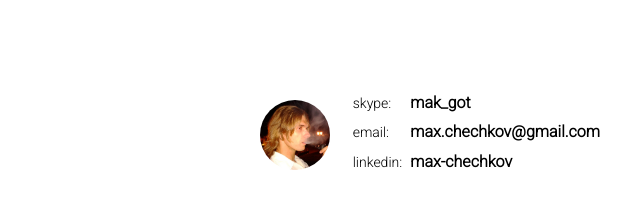
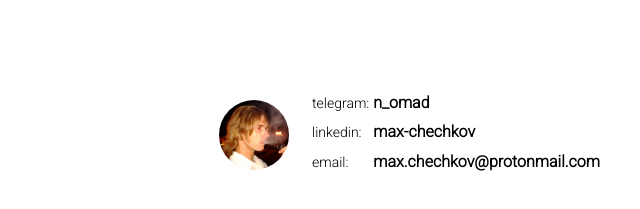
Before and after one commit to makmakom/makmakom.github.io, a plain HTML site: page index.html in a window 1280 px wide. Shown: the part 273-482 px from the top of the page, without its empty margins (337-977 px from the left). Drawn offline with Linux system fonts and the light colour scheme.

Commit message:
CV & contact data updated.

```diff
--- a/index.html
+++ b/index.html
@@ -1,18 +1,18 @@
 <!DOCTYPE html>
-<html>
+<html lang="en">
 <head>
     <meta charset="utf-8">
     <title>Maksym Chechkov</title>
     <link href='https://fonts.googleapis.com/css?family=Roboto:300,300italic' rel='stylesheet' type='text/css'>
     <link rel="stylesheet" href="style.css">
-    <link rel="icon" type="image/jpeg" href="max-chechkov.png" />
+    <link rel="icon" type="image/jpeg" href="max-chechkov.jpg" />
 </head>
 <body>
 <div class="content">
     <div class="intro">
         <span>Hi there!</span><br/>
         <span>My name is <span class="highlight">Maksym Chechkov</span> and I'm <span class="highlight">PHP developer</span>!</span><br/>
-        <span>Instead of many words look into my CV <a href="https://github.com/makmakom/makmakom.github.io/raw/master/docs/chechkov_maksym_cv_20210625.pdf" target="_blank"><span class="highlight-red">here</span></a>.</span>
+        <span>Instead of many words look into my CV <a href="https://github.com/makmakom/makmakom.github.io/raw/master/docs/chechkov_maksym_cv_20220205.pdf" target="_blank"><span class="highlight-red">here</span></a>.</span>
     </div>
     <table>
         <tr>
@@ -20,29 +20,28 @@
                 <img src="max-chechkov.jpg" alt="Maksym Chechkov" title="Maksym Chechkov"/>
             </td>
             <td>
-                <span>skype:</span>
+                <span>telegram:</span>
             </td>
             <td>
-                <a href="skype:mak_got">mak_got</a>
+                <a href="https://t.me/n_omad">n_omad</a>
             </td>
+        </tr>
+        <tr>
+            <td>
+                <span>linkedin:</span>
+            </td>
+            <td>
+                <a href="https://www.linkedin.com/in/max-chechkov" target="_blank">max-chechkov</a>
+            </td>
+
         </tr>
         <tr>
             <td>
                 <span>email:</span>
             </td>
             <td>
-                <a href="mailto:max.chechkov@gmail.com">max.chechkov@gmail.com</a>
+                <a href="mailto:max.chechkov@protonmail.com">max.chechkov@protonmail.com</a>
             </td>
-
-        </tr>
-        <tr>
-            <td>
-                <span>linkedin:</span>
-            </td>
-            <td>
-                <a href="https://www.linkedin.com/in/max-chechkov">max-chechkov</a>
-            </td>
-
         </tr>
     </table>
 </div>
```
Also changed, not shown: 4 other files.
